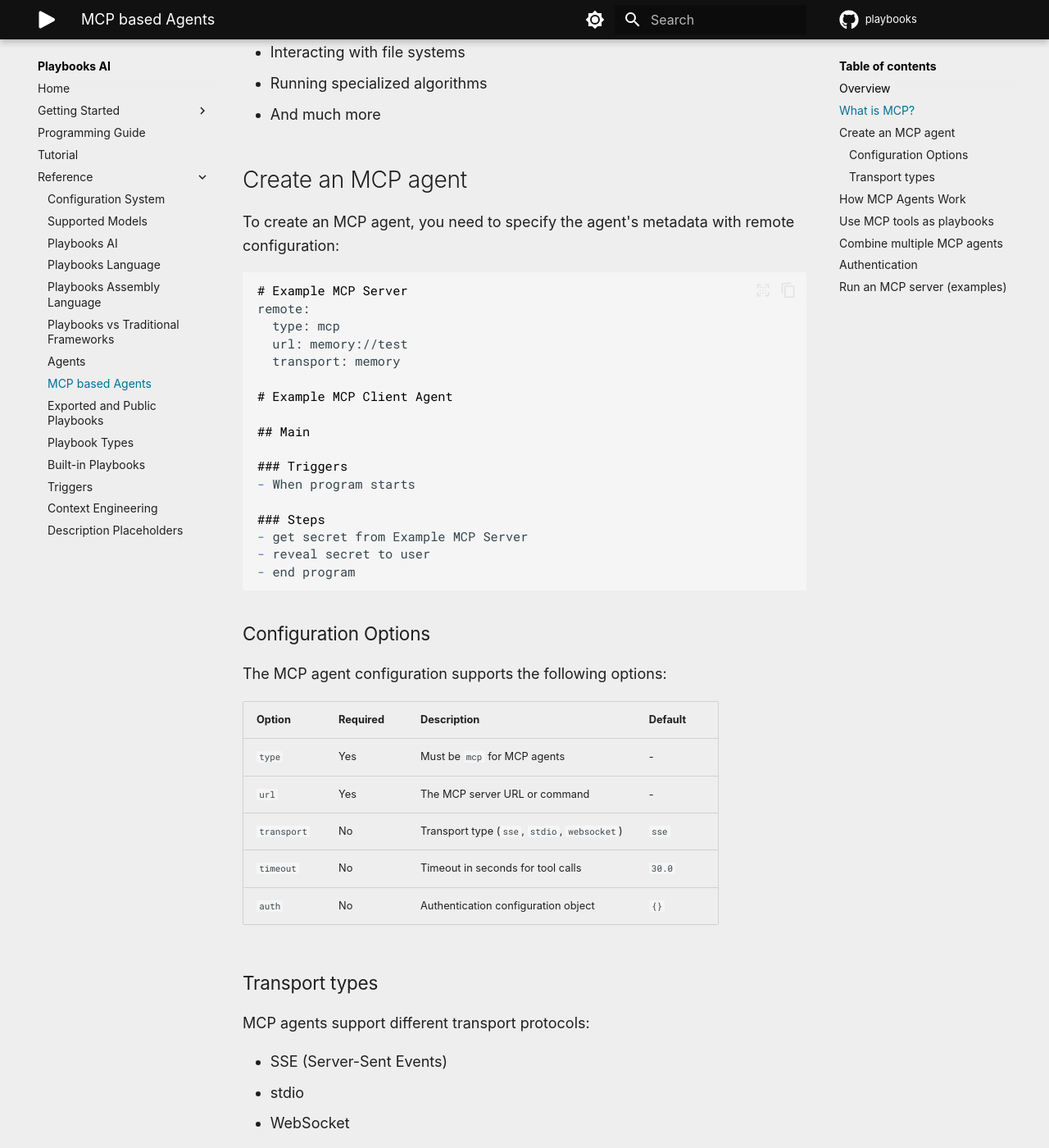
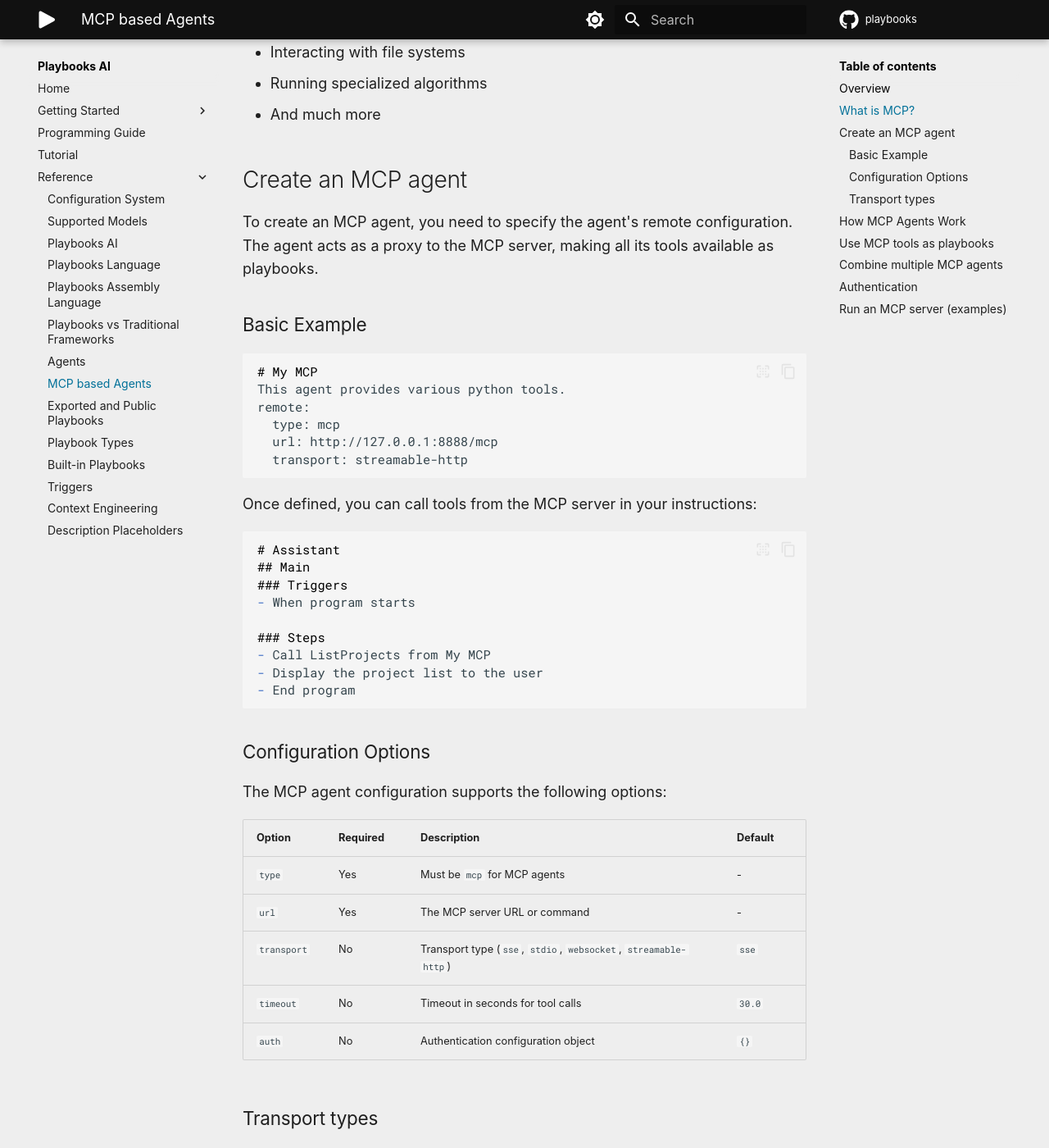
Before and after one commit to playbooks-ai/playbooks-docs, an MkDocs documentation site: the page built from docs/reference/mcp-agent.md, in a window 1280 px wide and 1400 px high, scrolled down 587 px. Shown: the whole window at 82% size. Built offline with MkDocs 1.6.1 and Material for MkDocs 9.7.7, drawn with Linux system fonts in a browser that asks for light colours; some web fonts are replaced; comment, search, counter and statistics services are not loaded; some of the changed text lies outside the part shown.

Commit message:
Update MCP instructions

````diff
--- a/docs/reference/mcp-agent.md
+++ b/docs/reference/mcp-agent.md
@@ -17,26 +17,31 @@
 
 ## Create an MCP agent
 
-To create an MCP agent, you need to specify the agent's metadata with remote configuration:
+To create an MCP agent, you need to specify the agent's remote configuration. The agent acts as a proxy to the MCP server, making all its tools available as playbooks.
+
+### Basic Example
 
 ```md
-# Example MCP Server
+# My MCP
+This agent provides various python tools.
 remote:
   type: mcp
-  url: memory://test
-  transport: memory
+  url: http://127.0.0.1:8888/mcp
+  transport: streamable-http
+```
 
-# Example MCP Client Agent
+Once defined, you can call tools from the MCP server in your instructions:
 
+```md
+# Assistant
 ## Main
-
 ### Triggers
 - When program starts
 
 ### Steps
-- get secret from Example MCP Server
-- reveal secret to user
-- end program
+- Call ListProjects from My MCP
+- Display the project list to the user
+- End program
 ```
 
 ### Configuration Options
@@ -47,7 +52,7 @@
 |--------|----------|-------------|---------|
 | `type` | Yes | Must be `mcp` for MCP agents | - |
 | `url` | Yes | The MCP server URL or command | - |
-| `transport` | No | Transport type (`sse`, `stdio`, `websocket`) | `sse` |
+| `transport` | No | Transport type (`sse`, `stdio`, `websocket`, `streamable-http`) | `sse` |
 | `timeout` | No | Timeout in seconds for tool calls | `30.0` |
 | `auth` | No | Authentication configuration object | `{}` |
 
@@ -55,9 +60,10 @@
 
 MCP agents support different transport protocols:
 
-- SSE (Server-Sent Events)
-- stdio
-- WebSocket
+- **SSE (Server-Sent Events)**: Default transport for HTTP-based MCP servers
+- **streamable-http**: HTTP-based streaming transport
+- **stdio**: Standard input/output for local processes
+- **WebSocket**: WebSocket-based transport for persistent connections
 
 ## How MCP Agents Work
 
@@ -71,24 +77,22 @@
 Once connected, all MCP tools are automatically available as playbooks. You can call them just like any other playbook:
 
 ```md
-# Weather MCP Agent
-metadata:
-  remote:
-    type: mcp
-    url: http://weather-service.example.com/mcp
-    transport: sse
----
+# Weather MCP
 This agent connects to a weather MCP service.
+remote:
+  type: mcp
+  url: http://weather-service.example.com/mcp
+  transport: sse
 
 # Weather Assistant
 ## Main
-### Trigger
+### Triggers
 - When program starts
 
 ### Steps
 - Say "Welcome to Weather Assistant! What location would you like weather for?"
 - Get user's location
-- Call Weather MCP Agent's get_current_weather with location=$location
+- Call get_current_weather from Weather MCP with location=$location
 - Display the weather: "Current weather in $location: $weather"
 - End program
 ```
@@ -99,26 +103,22 @@
 
 ```md
 # Weather MCP
-metadata:
-  remote:
-    type: mcp
-    url: http://weather-api.com/mcp
----
 Weather service integration.
+remote:
+  type: mcp
+  url: http://weather-api.com/mcp
 
 # News MCP
-metadata:
-  remote:
-    type: mcp
-    url: http://news-api.com/mcp
----
 News service integration.
+remote:
+  type: mcp
+  url: http://news-api.com/mcp
 
 # Assistant
 ## DailyBriefing
 ### Steps
-- Get weather from Weather MCP's get_current_weather for New York
-- Get news from News MCP's get_top_headlines with technology category
+- Call get_current_weather from Weather MCP for New York
+- Call get_top_headlines from News MCP with technology category
 - Create briefing combining weather and news
 - Present briefing to user
 ```
@@ -129,16 +129,14 @@
 
 ```md
 # Secure API Agent
-metadata:
-  remote:
-    type: mcp
-    url: https://api.example.com/mcp
-    transport: sse
-    auth:
-      type: bearer
-      token: ${API_TOKEN}
----
 Connects to a secured MCP endpoint.
+remote:
+  type: mcp
+  url: https://api.example.com/mcp
+  transport: sse
+  auth:
+    type: bearer
+    token: ${API_TOKEN}
 ```
 
 ## Run an MCP server (examples)
@@ -147,12 +145,3 @@
 
 - Insomnia server: `tests/data/insomnia/mcp.py`
 - Travel advisor server: `tests/data/travel_advisor/mcp.py`
-
-Run them with:
-
-```bash
-python tests/data/insomnia/mcp.py
-python tests/data/travel_advisor/mcp.py
-```
-
-Then point your MCP agent `url` at the server (e.g., `http://localhost:8000` if using streamable-http) and set `transport` accordingly.
````
Also changed, not shown: docs/programming-guide/index.md (+5 -3 lines).
